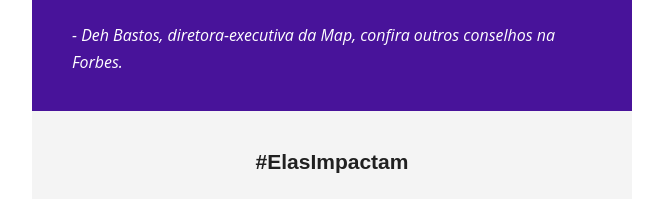
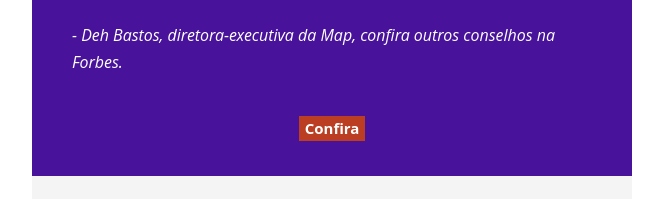
Before and after one commit to weimpact-tech/newsletter-34, a plain HTML site: page index.html in a window 1280 px wide. Shown: the part 4139-4338 px from the top of the page, without its empty margins (308-971 px from the left). Drawn offline with Linux system fonts and the light colour scheme.

Commit message:
correções links

```diff
--- a/index.html
+++ b/index.html
@@ -137,8 +137,7 @@
                                                             Então, o que está esperando? Não fique para trás! Clique no
                                                             link abaixo e confira o conteúdo:<br>
                                                         </p>
-                                                        <a href="https://www.weimpact.tech/blog-ecossistema-de-inovacao-2024"
-                                                            target="_blank"
+                                                        <a href="https://www.weimpact.tech/blog/" target="_blank"
                                                             style="-webkit-text-size-adjust: 100%; -ms-text-size-adjust: 100%;">
                                                             <button id="botaoLaranja"
                                                                 style="border: none; margin: 20px; font-weight: 700; font-family: 'Open Sans', sans-serif; font-size: 15px; height: 25px; color: #ffffff; background-color: #bb3d22;">
@@ -341,6 +340,15 @@
                                                                 conselhos na Forbes.<br>
                                                             </i>
                                                         </p>
+
+                                                        <a href="https://forbes.com.br/forbes-mulher/2023/12/10-frases-de-mulheres-poderosas-para-inspirar-o-seu-comeco-de-2024/#foto6"
+                                                            target="_blank"
+                                                            style="-webkit-text-size-adjust: 100%; -ms-text-size-adjust: 100%;">
+                                                            <button id="botaoLaranja"
+                                                                style="border: none; margin: 20px; font-weight: 700; font-family: 'Open Sans', sans-serif; font-size: 15px; height: 25px; color: #ffffff; background-color: #bb3d22;">
+                                                                Confira
+                                                            </button>
+                                                        </a>
                                                     </td>
                                                 </tr>
                                             </table>
```
